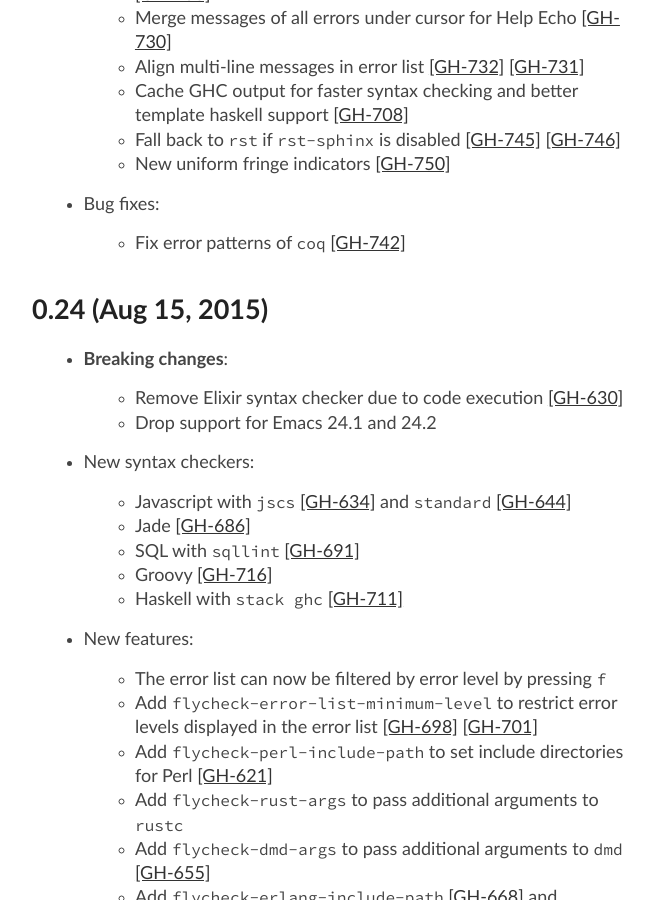
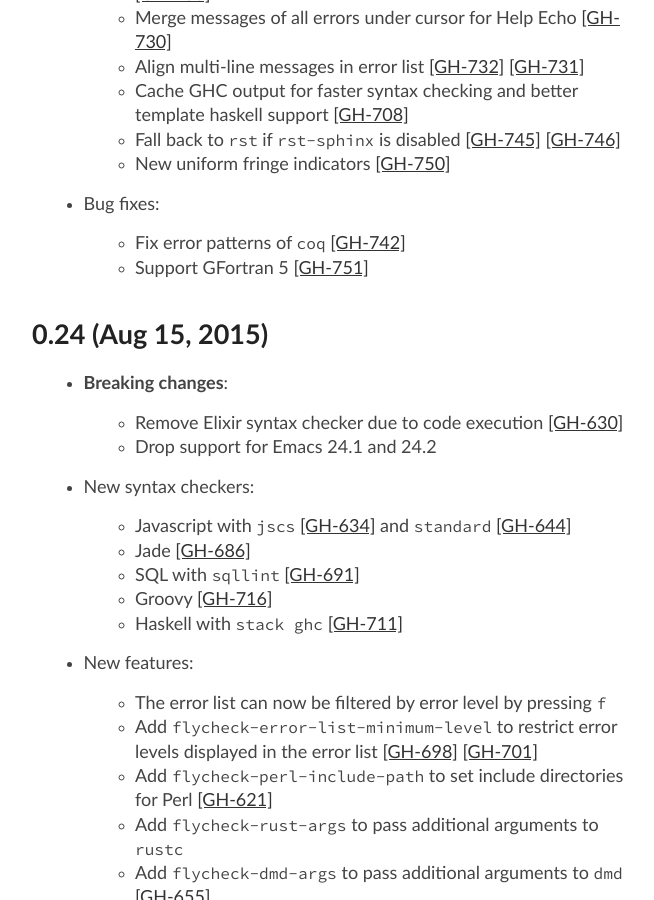
Before and after one commit to cmarqu/flycheck.github.io, a Jekyll site: the page built from changes.md, in a window 1280 px wide and 900 px high, scrolled down 502 px. Shown: the whole window, without its empty margins (258-912 px from the left). Built offline with Jekyll 4.4.1, drawn with Linux system fonts in a browser that asks for light colours.

Commit message:
Update manual from flycheck/flycheck@4032ff1

```diff
--- a/_includes/changes.md
+++ b/_includes/changes.md
@@ -22,6 +22,7 @@
 - Bug fixes:
 
   - Fix error patterns of `coq` [[GH-742]](https://github.com/flycheck/flycheck/issues/742)
+  - Support GFortran 5 [[GH-751]](https://github.com/flycheck/flycheck/issues/751)
 
 0.24 (Aug 15, 2015)
 ===================
```
Also changed, not shown: _includes/credits.md (+1 -0 lines).
